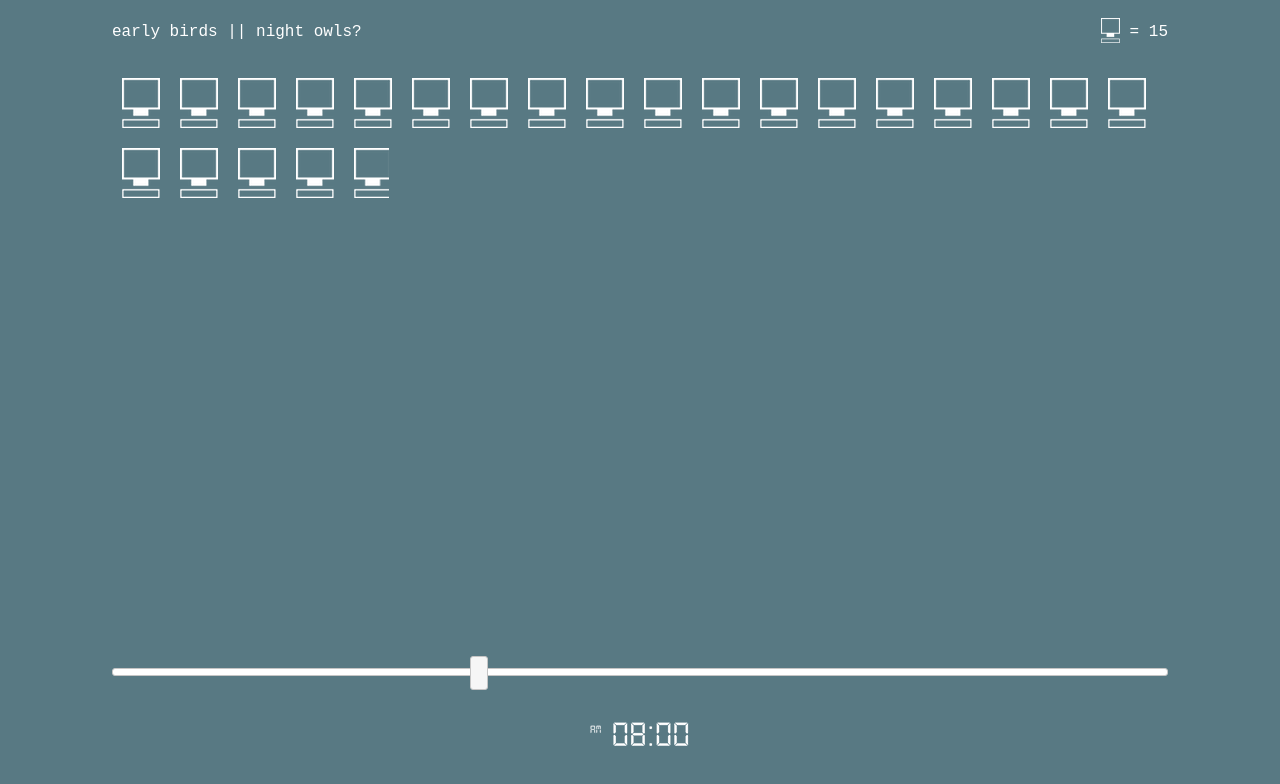
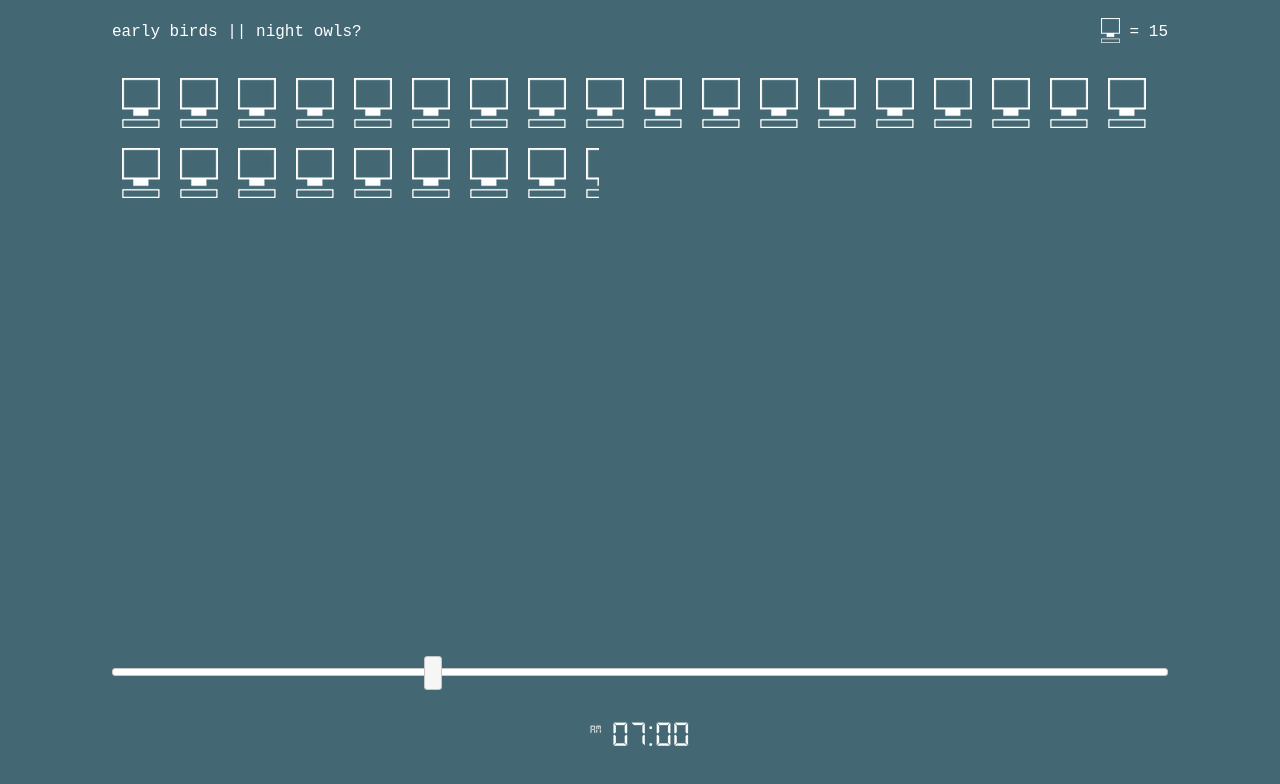
Before and after one commit to shirmung/github-data, a plain HTML site: page index.html in a window 1280 px wide. Drawn offline with nearby package versions, Linux system fonts and the light colour scheme.

Commit message:
updating time ranges

```diff
--- a/index.html
+++ b/index.html
@@ -24,7 +24,7 @@
 
             <div id="results"></div>
             <div id="slider"></div>
-            <div id="time"><img src="images/8.png"></div>
+            <div id="time"><img src="images/7.png"></div>
         </div>
     </body>
 </html>
--- a/js/app.js
+++ b/js/app.js
@@ -8,7 +8,7 @@ $(function() {
     $("#slider").slider({
         step: 1,
         max: 23,
-        value: 8,
+        value: 7,
 
         change: function(event, ui) {
             var colorIndex = Math.floor(ui.value/2);
```
